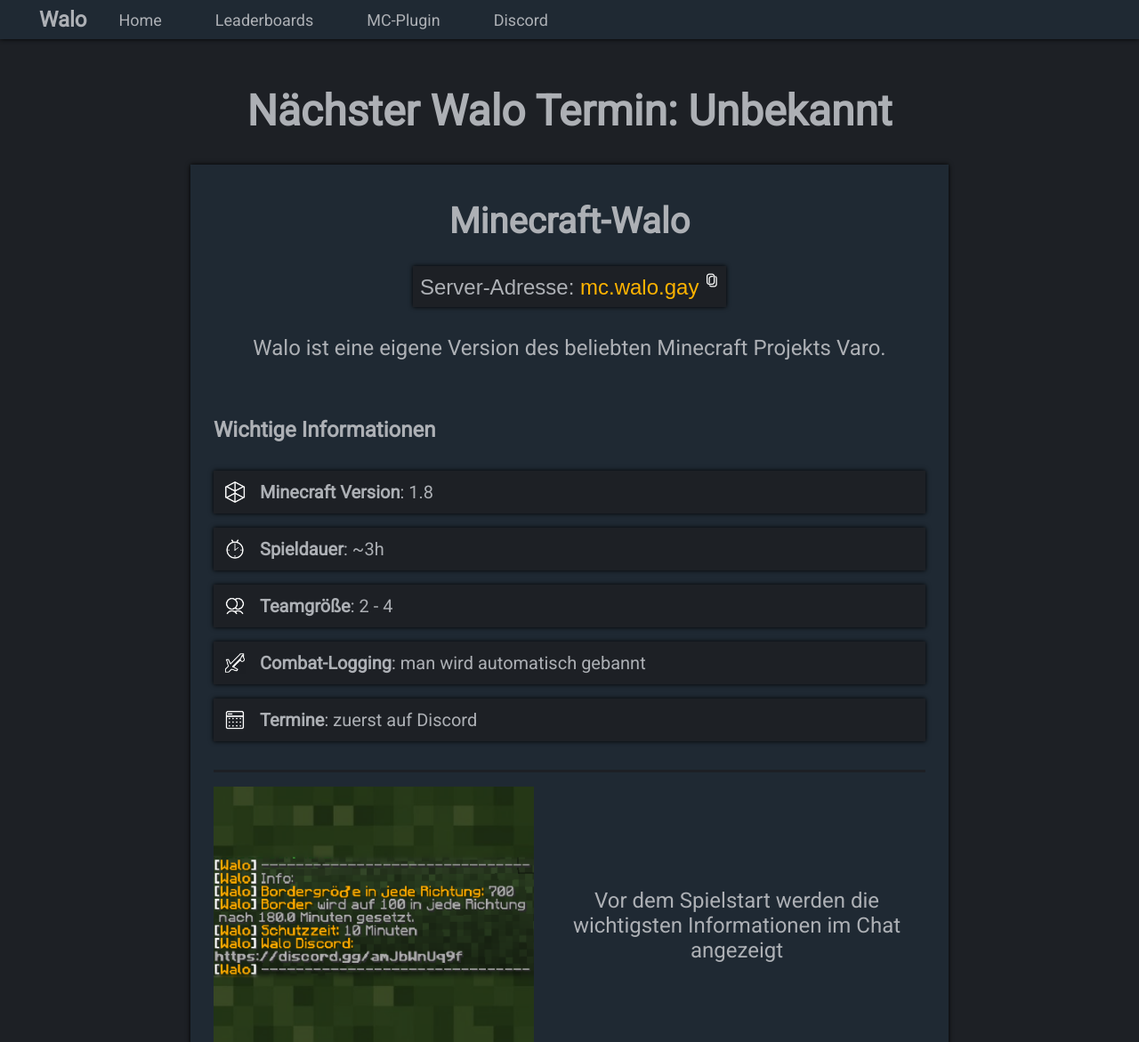
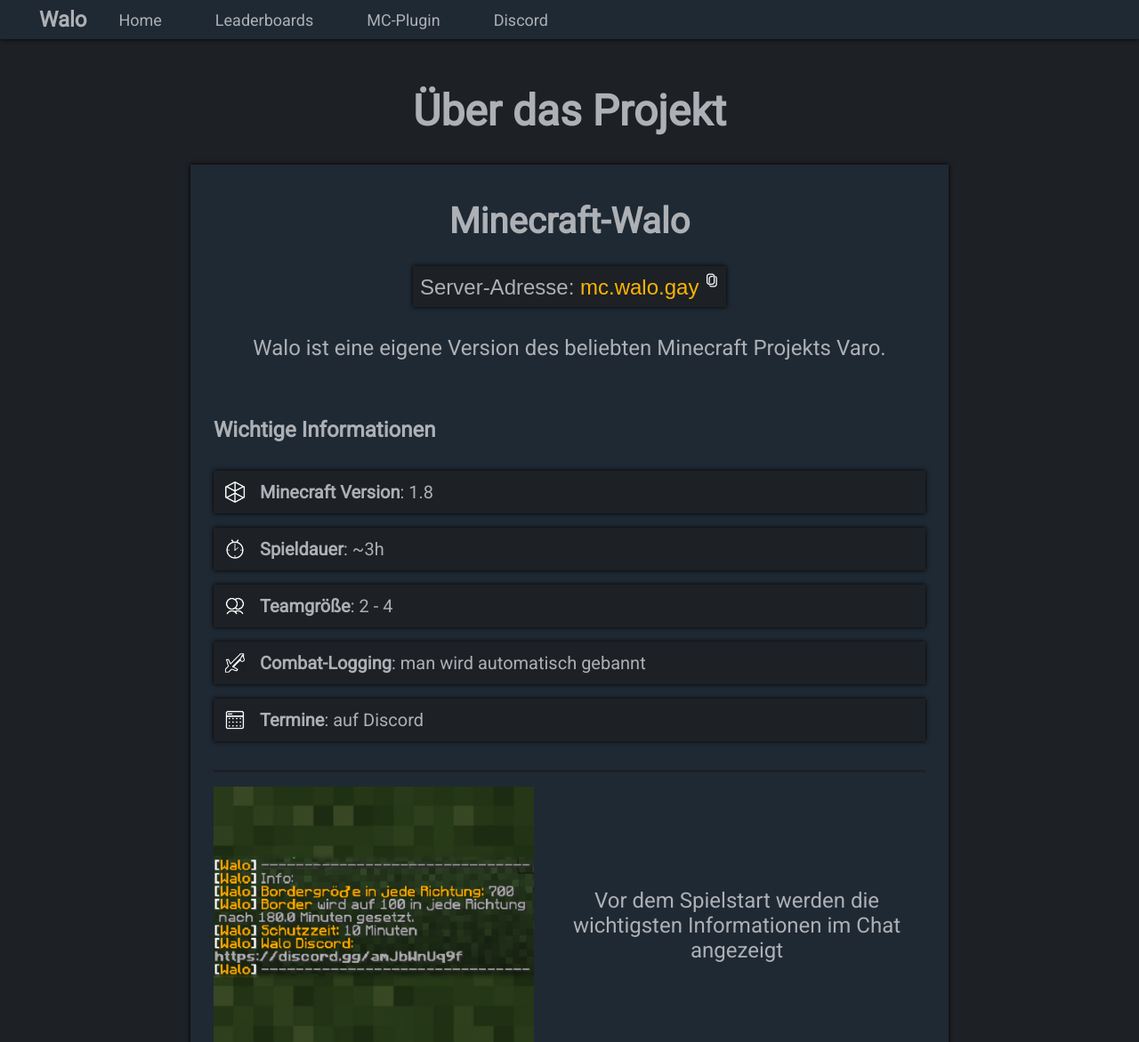
Before and after one commit to L0wLauch11/Walo-Web, a PHP site: page / in a window 1280 px wide. Shown: the top 1171 px of the page at 89% size. Run offline with PHP 8.4, Linux system fonts and the light colour scheme.

Commit message:
small text updates

```diff
--- a/index.php
+++ b/index.php
@@ -17,7 +17,7 @@
         ?>
     </header>
 
-    <p id="heading">Nächster Walo Termin: Unbekannt</p>
+    <p id="heading">Über das Projekt</p>
 
     <div class="container">
         <h1>Minecraft-Walo</h1>
@@ -53,7 +53,7 @@
 
                 <li>
                     <img src="assets/calendar.png" alt="calendar">
-                    <b>Termine</b>: zuerst auf Discord
+                    <b>Termine</b>: auf Discord
                 </li>
             </ul>
 
--- a/plugin.php
+++ b/plugin.php
@@ -20,6 +20,7 @@
     <p id="heading">Walo Minecraft-Plugin</p>
 
     <div class="container">
+        <p style="margin-top: 24px;">Dies ist das Plugin was für das Projekt verwendet wird. Es funktioniert unter den Minecraft Versionen 1.8.* und benötigt Spigot oder Paper.</p>
         <p id="info-text">Neuste Version:</p>
         <div class="info">
             <ul>
```
